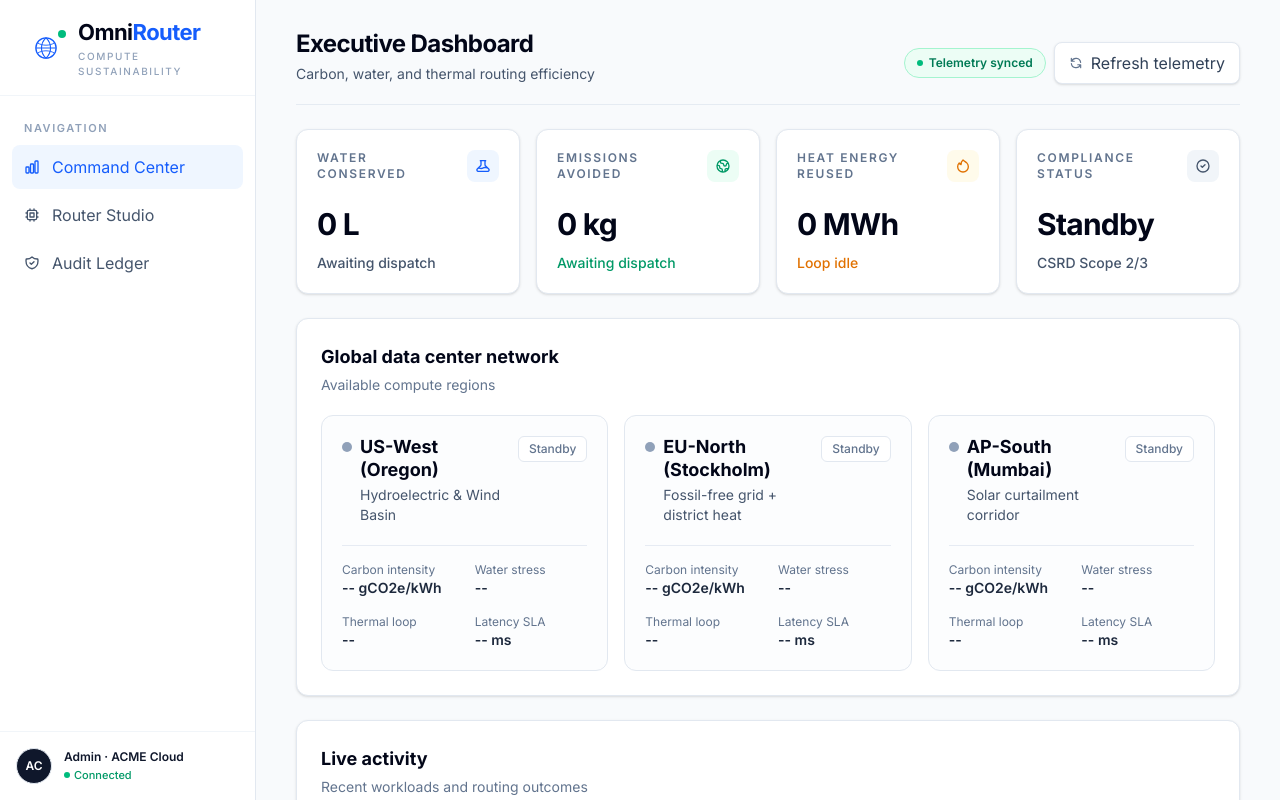
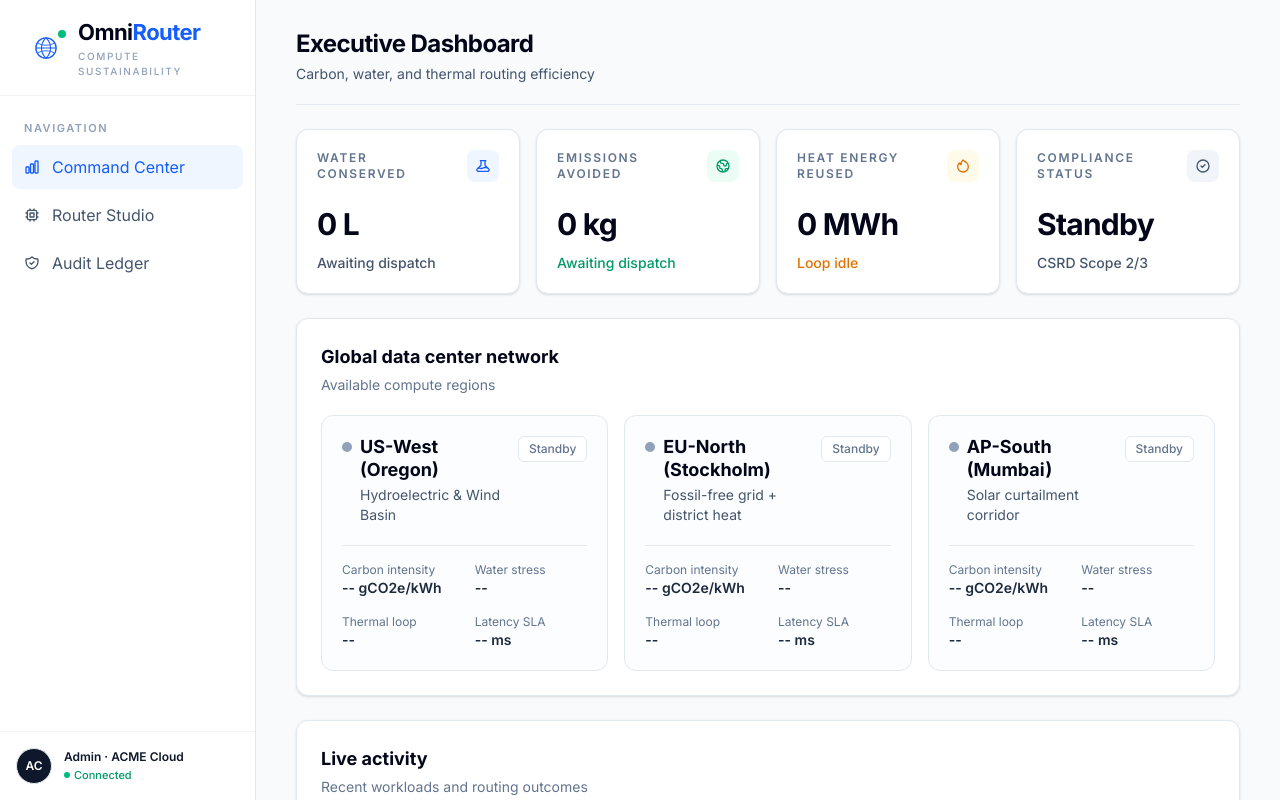
Before and after one commit to NihalTiwari8008/OmniRouter, a Next.js app: page /dashboard in a window 1280 px wide. Shown: the top 800 px of the page. Built offline with nearby package versions, Linux system fonts and the light colour scheme.

Commit message:
Remove telemetry header controls

```diff
--- a/app/dashboard/page.js
+++ b/app/dashboard/page.js
@@ -628,7 +628,6 @@ export default function HomePage() {
   const [isDispatched, setIsDispatched] = useState(false);
   const [isDispatching, setIsDispatching] = useState(false);
   const [selectedRegionId, setSelectedRegionId] = useState("stockholm");
-  const [telemetryRefreshing, setTelemetryRefreshing] = useState(false);
   const [reportStatus, setReportStatus] = useState("idle");
   const [workloadName, setWorkloadName] = useState(DEFAULT_WORKLOAD.name);
   const [workloadCategory, setWorkloadCategory] = useState(DEFAULT_WORKLOAD.category);
@@ -637,12 +636,6 @@ export default function HomePage() {
   const [countKey, setCountKey] = useState(0);
 
   const switchTab = useCallback((tabId) => setActiveTab(tabId), []);
-
-  const refreshTelemetry = useCallback(() => {
-    if (telemetryRefreshing) return;
-    setTelemetryRefreshing(true);
-    setTimeout(() => setTelemetryRefreshing(false), 900);
-  }, [telemetryRefreshing]);
 
   const generateReport = useCallback(() => {
     if (!isDispatched || reportStatus === "generating") return;
@@ -759,20 +752,7 @@ export default function HomePage() {
             <h1 className="text-2xl font-bold tracking-tight text-slate-950">{currentTab.title}</h1>
             <p className="mt-1 text-sm text-slate-600">{currentTab.subtitle}</p>
           </div>
-          <div className="flex items-center gap-2">
-            <div className={telemetryRefreshing ? "inline-flex items-center gap-1.5 rounded-full border border-blue-200 bg-blue-50 px-3 py-1.5 text-xs font-semibold text-blue-700" : "inline-flex items-center gap-1.5 rounded-full border border-emerald-200 bg-emerald-50 px-3 py-1.5 text-xs font-semibold text-emerald-700"}>
-              <span className={telemetryRefreshing ? "h-1.5 w-1.5 animate-pulse rounded-full bg-blue-500" : "h-1.5 w-1.5 rounded-full bg-emerald-500"} />
-              {telemetryRefreshing ? "Syncing telemetry…" : "Telemetry synced"}
-            </div>
-            <button
-              onClick={refreshTelemetry}
-              disabled={telemetryRefreshing}
-              className="inline-flex items-center gap-2 rounded-lg border border-slate-200 bg-white px-3.5 py-2 text-xs font-semibold text-slate-700 shadow-sm transition hover:bg-slate-50 disabled:cursor-not-allowed disabled:opacity-70"
-            >
-              <svg className={`h-3.5 w-3.5 text-slate-500 ${telemetryRefreshing ? "animate-spin" : ""}`} fill="none" stroke="currentColor" viewBox="0 0 24 24"><path d="M4 4v5h.582m15.356 2A8.001 8.001 0 004.582 9m0 0H9m11 11v-5h-.581m0 0a8.003 8.003 0 01-15.357-2m15.357 2H15" strokeLinecap="round" strokeLinejoin="round" strokeWidth="2" /></svg>
-              Refresh telemetry
-            </button>
-          </div>
+
         </header>
 
         <AnimatePresence mode="wait">
```
